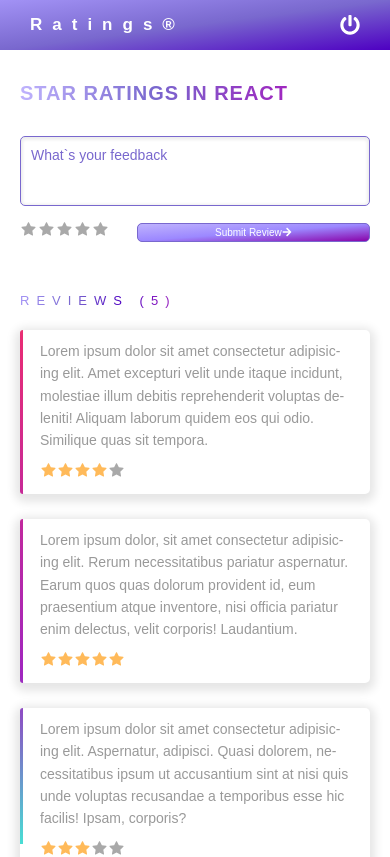
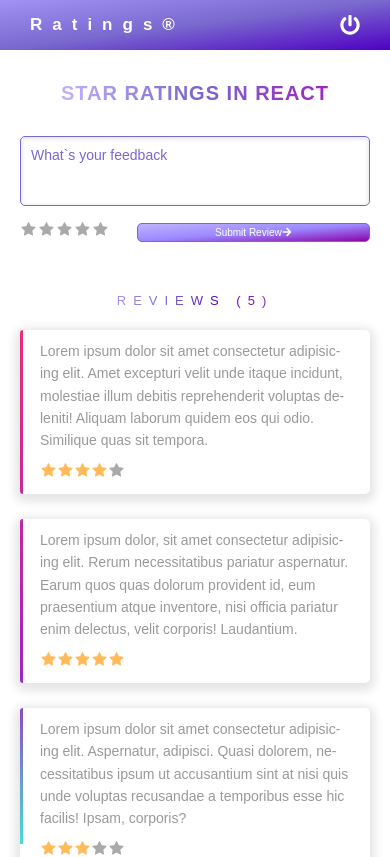
Before and after one commit to esteemayo/react-ratings, a React (Create React App) app: page / in a window 390 px wide. Shown: the top 857 px of the page. Built offline with nearby package versions, Linux system fonts and the light colour scheme.

Commit message:
modified

```diff
--- a/src/index.css
+++ b/src/index.css
@@ -132,6 +132,12 @@ body {
 @media only screen and (max-width: 53.125em) {
   .container {
     padding-left: 5rem;
+  }
+}
+
+@media only screen and (max-width: 51.25em) {
+  .container {
+    align-items: center;
   }
 }
 
@@ -452,6 +458,12 @@ textarea::placeholder {
   }
 }
 
+@media only screen and (max-width: 51.25em) {
+  .wrapper {
+    align-items: center;
+  }
+}
+
 @media only screen and (max-width: 22.5em) {
   .wrapper {
     align-items: center;
@@ -627,10 +639,23 @@ textarea::placeholder {
   }
 }
 
+@media only screen and (max-width: 51.25em) {
+  .scroll {
+    right: 0.5rem;
+  }
+}
+
 @media only screen and (max-width: 50em) {
   .scroll {
     bottom: 1rem;
     right: 15rem;
+  }
+}
+
+@media only screen and (max-width: 48em) {
+  .scroll {
+    bottom: 3.5rem;
+    right: 0.5rem;
   }
 }
 
```
